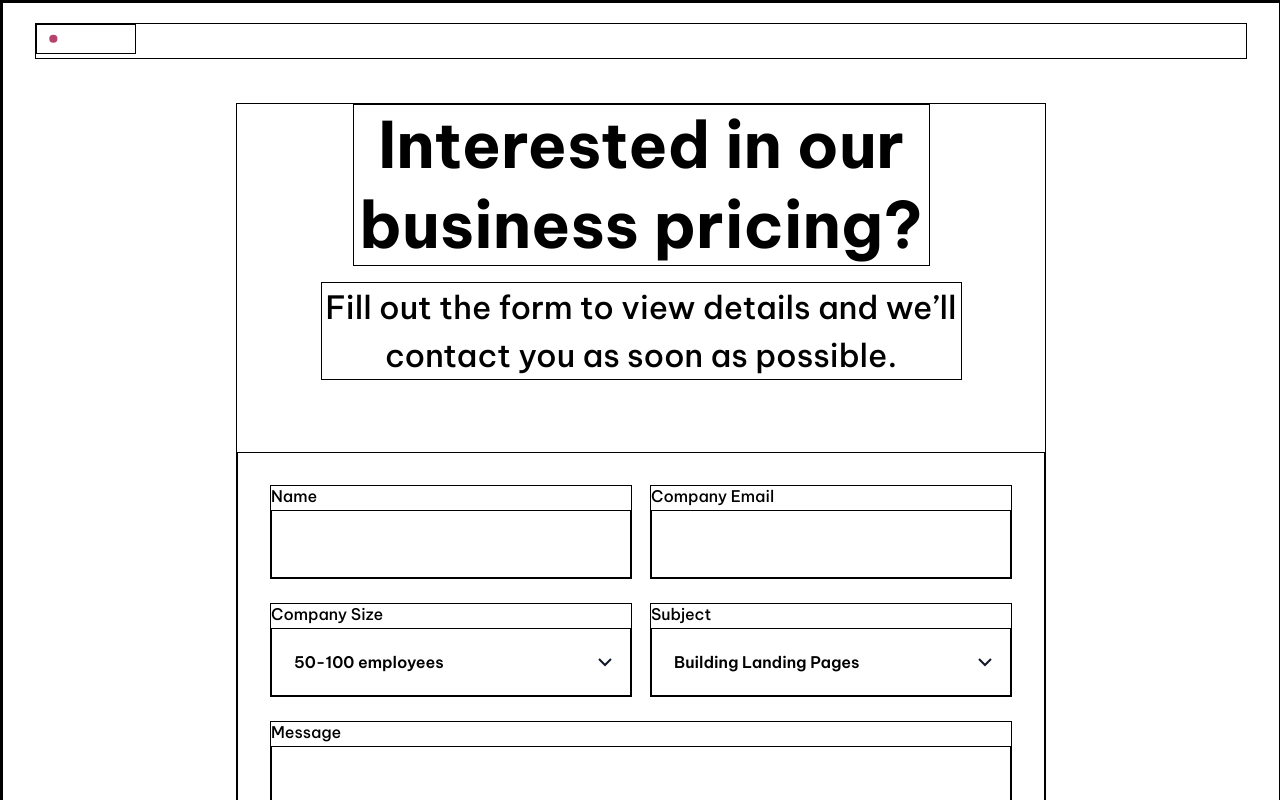
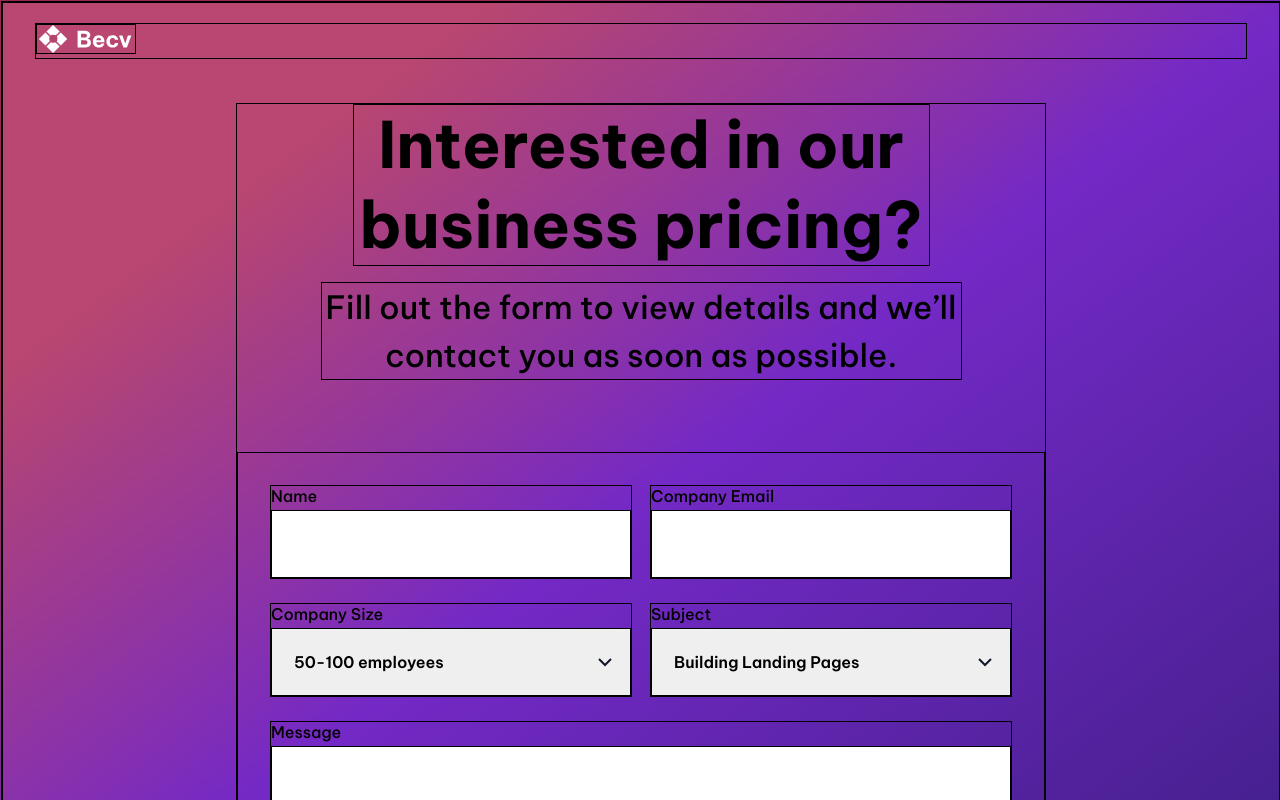
Before and after one commit to Nimus-oes/frontend-react, a React (Vite) app in the folder 01-ContactForm/: page / in a window 1280 px wide. Shown: the top 800 px of the page. Built offline with nearby package versions, Linux system fonts and the light colour scheme.

Commit message:
Add a background image to body
A background image is added by adding another layer with body::before in order to prevent an issue of background image being shifted. A transparent background setting in the dropdown box has been removed.

```diff
--- a/01-ContactForm/src/App.css
+++ b/01-ContactForm/src/App.css
@@ -84,7 +84,6 @@
   -webkit-appearance: none;
   appearance: none;
   -moz-appearance: none;
-  background: transparent;
   background-image: url(../src/assets/Expand_down.svg);
   background-repeat: no-repeat;
   background-size: 24px 24px;
--- a/01-ContactForm/src/index.css
+++ b/01-ContactForm/src/index.css
@@ -7,6 +7,20 @@
 *::after {
   box-sizing: border-box;
   margin: 0;
+}
+
+body::before {
+  content: ""; /* Creates an invisible element before the body’s content,
+  allowing to apply a background image and styles to it */
+  position: fixed; /* Fixes the position relative to the viewport */
+  top: 0;
+  left: 0;
+  width: 100%;
+  height: 100%;
+  z-index: -1; /* Places background behind other content */
+  background-image: url(../src/assets/background.svg);
+  background-repeat: no-repeat;
+  background-size: cover;
 }
 
 body {
```
Also changed, not shown: 01-ContactForm/src/assets/background.svg (added).
